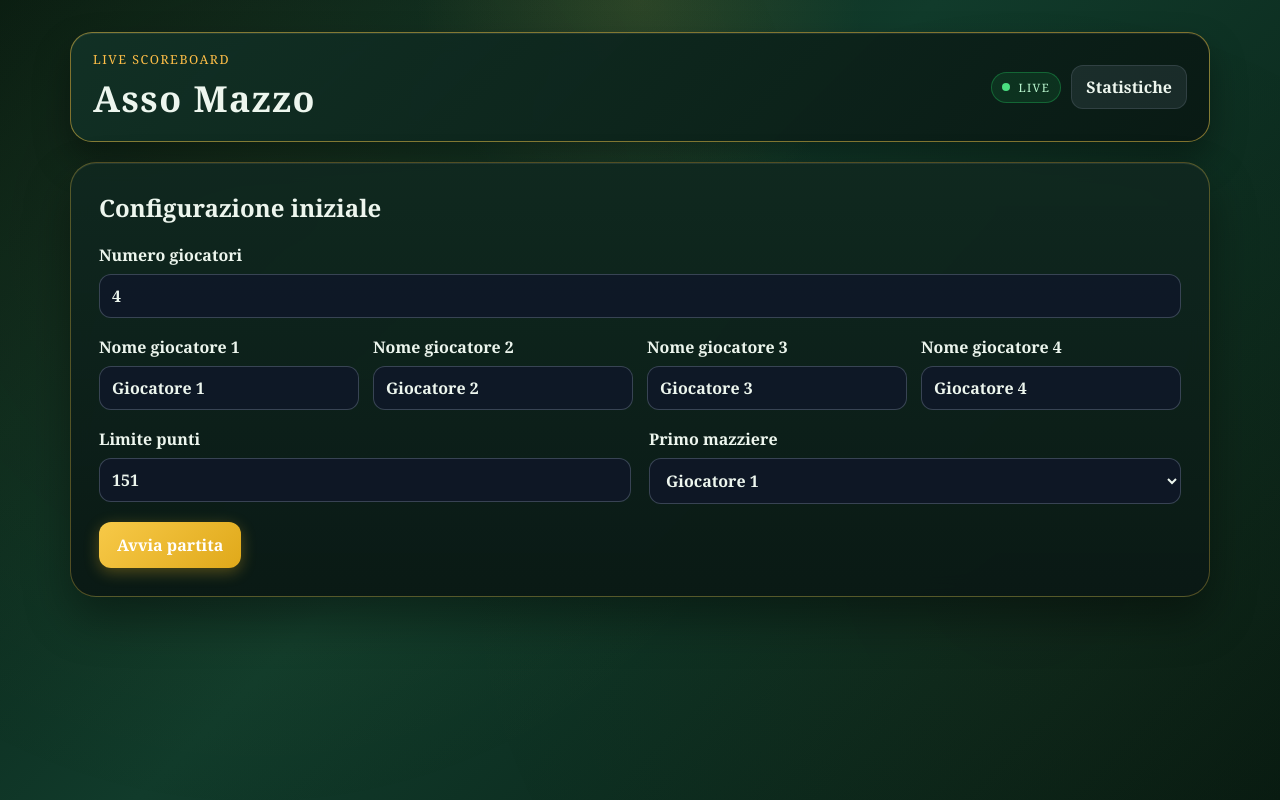
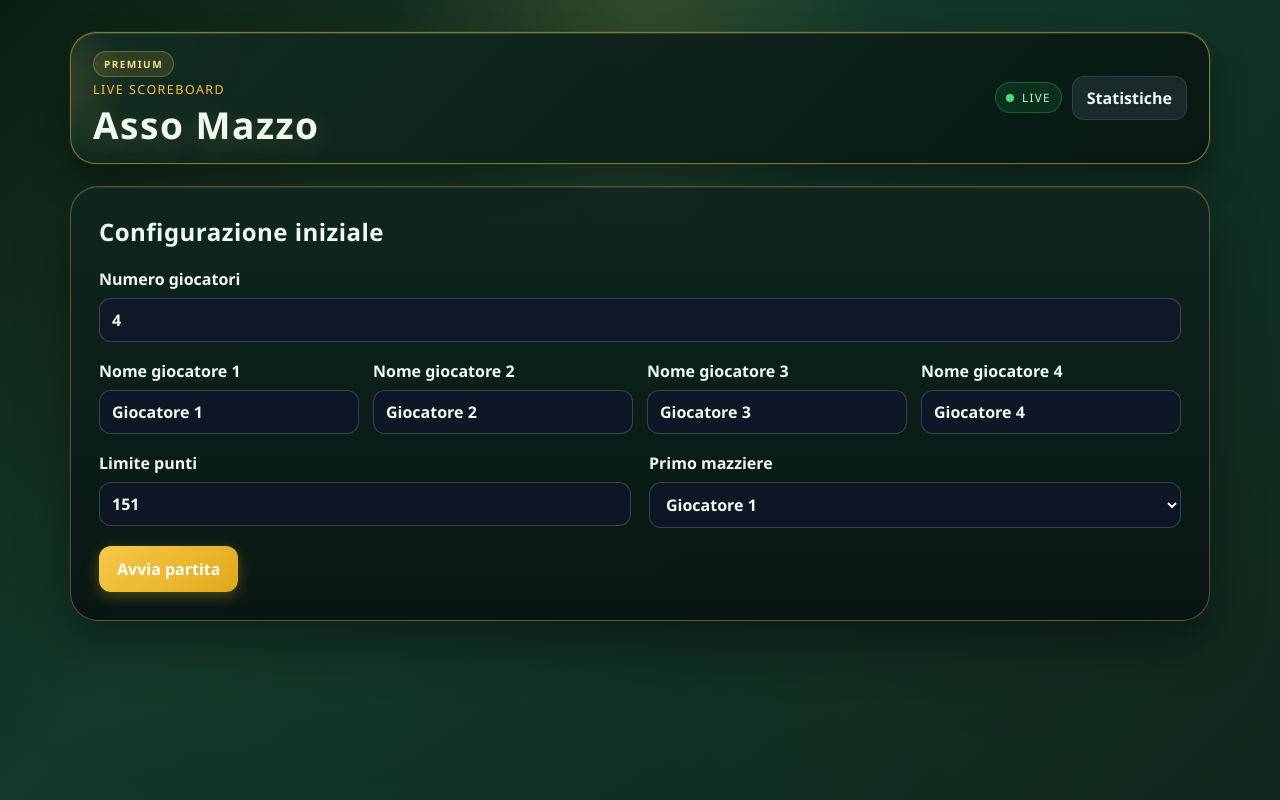
Before and after one commit to antginepe-beep/asso-mazzo, a website: page index.html in a window 1280 px wide. Drawn offline with Linux system fonts and the light colour scheme.

Commit message:
Premium visual pass

```diff
--- a/index.html
+++ b/index.html
@@ -15,6 +15,7 @@
     <main class="app-shell">
       <header class="topbar">
         <div class="brand-block">
+          <span class="brand-mark">Premium</span>
           <p class="eyebrow">Live scoreboard</p>
           <h1>Asso Mazzo</h1>
         </div>
--- a/service-worker.js
+++ b/service-worker.js
@@ -1,4 +1,4 @@
-const CACHE_NAME = 'asso-mazzo-v3';
+const CACHE_NAME = 'asso-mazzo-v4';
 const APP_BASE = self.location.pathname.replace(/\/service-worker\.js$/, '') || '/';
 const urlsToCache = [
   `${APP_BASE}/`,
--- a/style.css
+++ b/style.css
@@ -1,23 +1,25 @@
 :root {
-  --bg: #071b12;
-  --bg-2: #113b2b;
+  --bg: #051a12;
+  --bg-2: #12392b;
+  --bg-3: #0d261d;
   --panel: rgba(14, 35, 29, 0.88);
   --panel-alt: rgba(9, 25, 20, 0.96);
   --surface: #f8fafc;
   --surface-strong: #e2e8f0;
-  --text: #edf6ee;
+  --text: #eefaf2;
   --muted: #b6c8bc;
   --primary: #f7c948;
   --primary-dark: #e0a91a;
   --accent: #ffbf47;
   --danger: #ff5c6d;
   --success: #37d67a;
-  --shadow: rgba(0, 0, 0, 0.38);
+  --shadow: rgba(0, 0, 0, 0.45);
   --gold: #f5c95b;
   --red: #d72638;
   --volo: #f24b6a;
   --volo-light: #ff7a8b;
   --line: rgba(255, 255, 255, 0.12);
+  --premium-glow: rgba(247, 201, 72, 0.22);
 }
 
 * {
@@ -27,10 +29,10 @@
 body {
   margin: 0;
   min-height: 100vh;
-  font-family: 'Georgia', 'Times New Roman', serif;
+  font-family: 'Segoe UI', 'Inter', 'Arial', sans-serif;
   background:
-    radial-gradient(circle at top, rgba(247, 201, 72, 0.12), transparent 22%),
-    linear-gradient(135deg, var(--bg) 0%, var(--bg-2) 45%, var(--bg) 100%);
+    radial-gradient(circle at top, rgba(247, 201, 72, 0.14), transparent 24%),
+    linear-gradient(135deg, var(--bg) 0%, var(--bg-2) 38%, var(--bg-3) 100%);
   color: var(--text);
   position: relative;
 }
@@ -68,26 +70,61 @@ select {
   align-items: center;
   justify-content: space-between;
   gap: 16px;
-  margin-bottom: 20px;
-  background: linear-gradient(135deg, rgba(18, 49, 38, 0.96), rgba(9, 26, 20, 1));
+  margin-bottom: 22px;
+  background:
+    linear-gradient(135deg, rgba(17, 45, 35, 0.98), rgba(8, 23, 19, 0.98)),
+    radial-gradient(circle at top left, rgba(247, 201, 72, 0.2), transparent 30%);
   backdrop-filter: blur(10px);
   border: 1px solid rgba(247, 201, 72, 0.5);
-  border-radius: 22px;
+  border-radius: 26px;
   padding: 18px 22px;
-  box-shadow: 0 18px 35px rgba(0, 0, 0, 0.35), inset 0 1px 0 rgba(255,255,255,0.08);
+  box-shadow:
+    0 18px 35px rgba(0, 0, 0, 0.4),
+    inset 0 1px 0 rgba(255,255,255,0.12),
+    0 0 0 1px rgba(247, 201, 72, 0.08);
   animation: topbar-slide-in 0.5s ease-out;
+  position: relative;
+  overflow: hidden;
+}
+
+.topbar::after {
+  content: '';
+  position: absolute;
+  inset: -30% auto auto -10%;
+  width: 180px;
+  height: 180px;
+  background: radial-gradient(circle, rgba(247, 201, 72, 0.18), transparent 62%);
+  pointer-events: none;
 }
 
 .brand-block {
   display: flex;
   flex-direction: column;
-  gap: 2px;
+  gap: 4px;
+  position: relative;
+  z-index: 1;
+}
+
+.brand-mark {
+  display: inline-flex;
+  align-self: flex-start;
+  padding: 5px 10px;
+  border-radius: 999px;
+  background: rgba(247, 201, 72, 0.12);
+  border: 1px solid rgba(247, 201, 72, 0.3);
+  color: #f9dd8a;
+  font-size: 0.63rem;
+  letter-spacing: 0.14em;
+  text-transform: uppercase;
+  font-weight: 700;
 }
 
 .topbar h1 {
   margin: 0;
-  font-size: clamp(1.8rem, 2.8vw, 2.6rem);
+  font-size: clamp(1.9rem, 2.9vw, 2.8rem);
   letter-spacing: 0.04em;
+  line-height: 1.05;
+  text-shadow: 0 6px 24px rgba(247, 201, 72, 0.2);
 }
 
 .topbar-actions {
@@ -151,13 +188,22 @@ p {
 }
 
 .panel {
-  background: linear-gradient(180deg, rgba(16, 40, 31, 0.96), rgba(10, 25, 21, 0.98));
-  border: 1px solid rgba(247, 201, 72, 0.3);
-  border-radius: 26px;
-  box-shadow: 0 22px 45px rgba(0, 0, 0, 0.38), inset 0 1px 0 rgba(255,255,255,0.08);
+  background:
+    linear-gradient(180deg, rgba(15, 38, 30, 0.97), rgba(8, 22, 19, 0.99)),
+    radial-gradient(circle at top, rgba(247, 201, 72, 0.08), transparent 42%);
+  border: 1px solid rgba(247, 201, 72, 0.32);
+  border-radius: 28px;
+  box-shadow:
+    0 24px 52px rgba(0, 0, 0, 0.42),
+    inset 0 1px 0 rgba(255,255,255,0.1),
+    0 0 0 1px rgba(255,255,255,0.02);
   padding: 28px;
   backdrop-filter: blur(10px);
   animation: panel-fade-in 0.4s ease-out;
+}
+
+.panel h2 {
+  letter-spacing: 0.02em;
 }
 
 @keyframes panel-fade-in {
@@ -287,11 +333,11 @@ button:hover {
 }
 
 .status-bar > div {
-  background: linear-gradient(180deg, rgba(16, 39, 31, 0.9), rgba(10, 23, 19, 0.9));
+  background: linear-gradient(180deg, rgba(16, 39, 31, 0.94), rgba(10, 23, 19, 0.96));
   border: 1px solid rgba(255,255,255,0.08);
-  border-radius: 16px;
+  border-radius: 18px;
   padding: 14px 16px;
-  box-shadow: inset 0 1px 0 rgba(255,255,255,0.04);
+  box-shadow: inset 0 1px 0 rgba(255,255,255,0.04), 0 12px 24px rgba(0, 0, 0, 0.18);
 }
 
 .label {
@@ -339,12 +385,15 @@ button:hover {
 }
 
 .board-column,
+.board-column,
 .ranking-column {
-  background: linear-gradient(180deg, rgba(17, 40, 31, 0.82), rgba(12, 25, 21, 0.9));
+  background:
+    linear-gradient(180deg, rgba(17, 40, 31, 0.84), rgba(12, 25, 21, 0.92)),
+    radial-gradient(circle at top, rgba(247, 201, 72, 0.07), transparent 48%);
   border: 1px solid rgba(255,255,255,0.08);
-  border-radius: 18px;
+  border-radius: 20px;
   padding: 18px;
-  box-shadow: inset 0 1px 0 rgba(255,255,255,0.04);
+  box-shadow: inset 0 1px 0 rgba(255,255,255,0.04), 0 18px 25px rgba(0, 0, 0, 0.12);
 }
 
 .hand-form {
```
